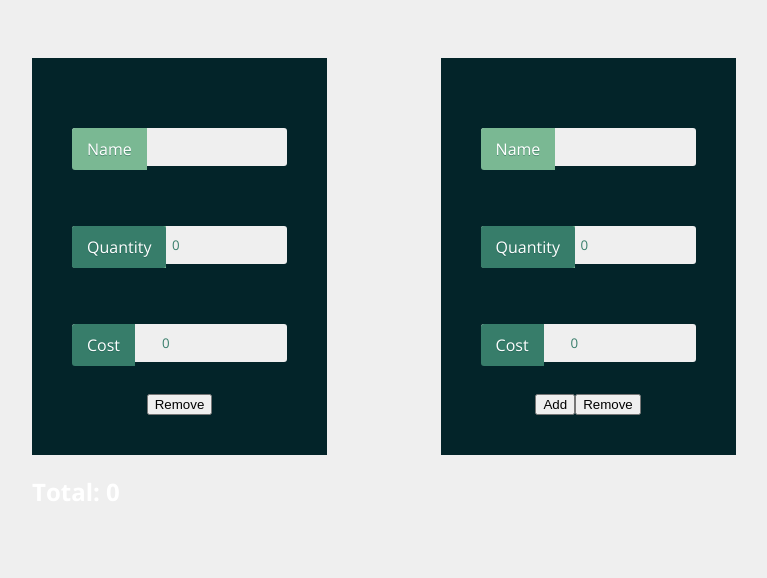
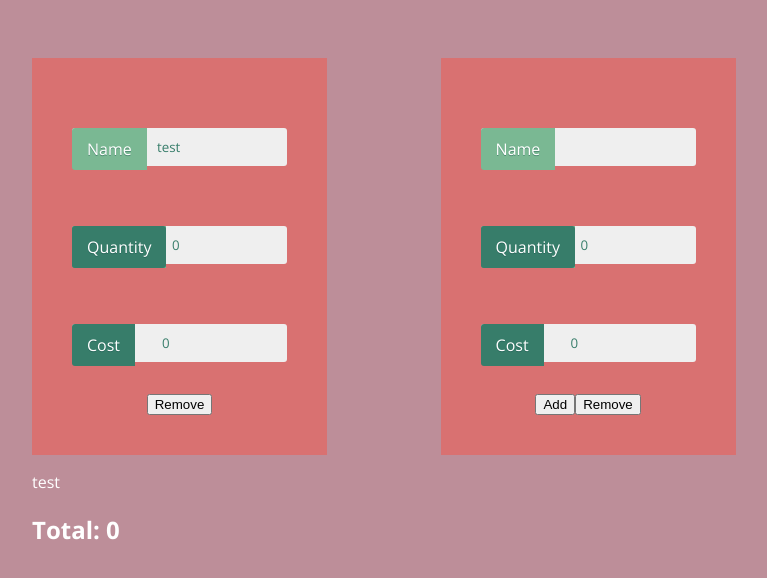
Before and after one commit to EmanueleParlascino-Personal/Cheaper-Than-Fast-Food, a Next.js app: page / in a window 1280 px wide. Both pictures are taken after a click on the button "Add". Shown: the top 578 px of the page, without its empty margins (8-775 px from the left). Built offline with nearby package versions, Linux system fonts and the light colour scheme.

Commit message:
new color scheme, inventory list from local storage

```diff
--- a/pages/index.js
+++ b/pages/index.js
@@ -5,10 +5,11 @@ import { useState, useEffect } from 'react'
 
 
 export default function Home() {
-  const [quantityData, setQuantity] = useState([{ingredient: "", quantity: 0, cost: 0}]);
+  const [quantityData, setQuantity] = useState([{ingredient: "test", quantity: 0, cost: 0}]);
 
   const AddQuantity = () =>{
     setQuantity([...quantityData, {ingredient: "", quantity: 0, cost: 0}])
+    localStorage.setItem('data', JSON.stringify(quantityData));
   }
   /* Start to look into an API to get a stand in value for products*/
   const Remove = (index) =>{
@@ -38,9 +39,10 @@ export default function Home() {
     list[index][name] = value
     setQuantity(list)
   }
-  useEffect(() => {
-    localStorage.setItem('data', JSON.stringify(quantityData));
-  }, [quantityData]);
+
+
+  let localData = JSON.parse(localStorage.getItem("data") || "[]");
+  console.log(localData)
 
   return (
     <div className={styles.container}>
@@ -77,6 +79,13 @@ export default function Home() {
             </div>
           ))}
         </div>
+        <div className='inventory-container'>
+          {localData.map((ingredient, index) => (
+            <div className = "inventory-item" key= {index}>
+              <p>{ingredient.ingredient}</p>
+            </div>
+          ))}
+        </div>
         <Calculator data = {quantityData}/>
      </main>
 
@@ -103,4 +112,14 @@ Extract data from a recipe
 find recipe with a list of ingredients
 Have an online inventory of all your groceries
 Nutrional value calculator for dishes
+
+Redesign
+keep an inventory in local storage
+and in a separate part drag and drop ingredients based on the recipe
+
+Bonus:
+cross reference ingredients with recipe to find missing ingredients and how many portions you can make
+
+
+
 */
--- a/styles/Home.module.css
+++ b/styles/Home.module.css
@@ -12,5 +12,6 @@
   flex-direction: column;
   justify-content: center;
   align-items: center;
+  background-color: black;
 
 }
--- a/styles/globals.scss
+++ b/styles/globals.scss
@@ -11,7 +11,7 @@ body {
   font-family: "Open Sans", sans-serif;
   font-weight: 300;
   color: #fff;
-  background: #efefef;
+  background: #bd8e99;
 }
 
 .input-container{
@@ -41,7 +41,7 @@ body {
   max-width: 800px;
   margin: 0 auto;
   padding: 60px 30px;
-  background: #032429;
+  background: #d97171;
   @include epic-sides() {background: inherit;}
   text-align: center;
 
```
